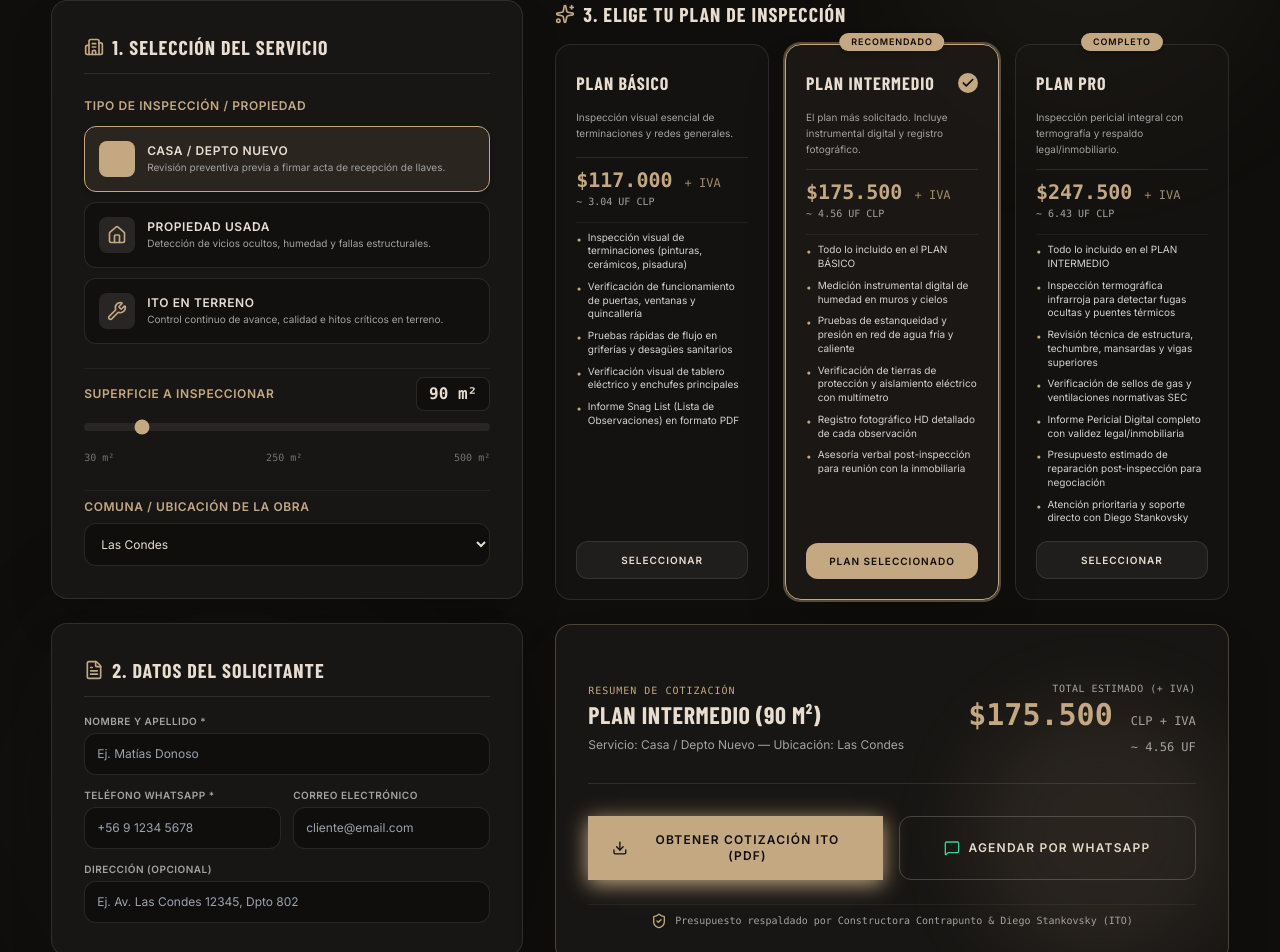
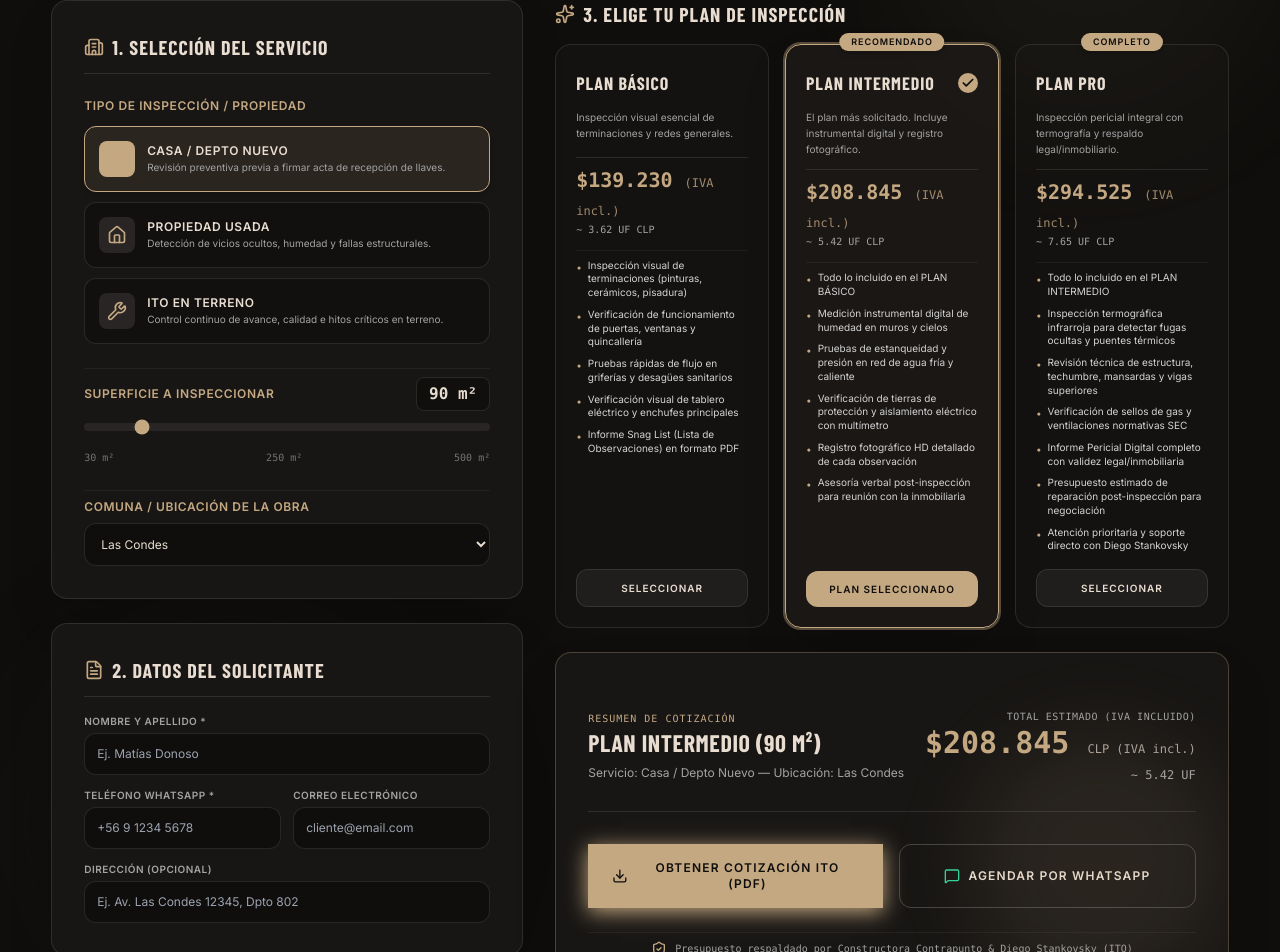
Before and after one commit to fernandomtorrest-maker/CONTRAPUNTO, a Next.js app in the folder contrapunto-web/: page /cotizador-ito in a window 1280 px wide. Shown: the part 356-1308 px from the top of the page. Built offline with nearby package versions, Linux system fonts and the light colour scheme; a web font is replaced by a local one.

Commit message:
feat: calcula el valor final con el 19% de IVA incluido en Cotizador ITO, PDF y WhatsApp

```diff
--- a/contrapunto-web/components/sections/CotizadorItoSection.tsx
+++ b/contrapunto-web/components/sections/CotizadorItoSection.tsx
@@ -277,23 +277,25 @@ export const CotizadorItoSection = () => {
   const [pdfGenerating, setPdfGenerating] = useState(false);
   const [errorMsg, setErrorMsg] = useState('');
 
-  // UF constante de referencia (ej. 38.500 CLP)
+  // UF constante de referencia (ej. 38.500 CLP) e IVA (19%)
   const UF_VALUE = 38500;
+  const IVA_FACTOR = 1.19;
 
   // Obtener el tipo de inspección actual
   const currentTypeObj = INSPECTION_TYPES.find(t => t.id === selectedType) || INSPECTION_TYPES[0];
 
-  // Cálculo de precio para cada plan estándar por m2 (Pre-entrega / Usada)
+  // Cálculo de precio para cada plan estándar por m2 con IVA (Pre-entrega / Usada)
   const calculatePlanPrice = (plan: Plan) => {
-    const rawPrice = m2 * plan.ratePerM2 * currentTypeObj.factor;
-    const finalPrice = Math.max(plan.minPrice, Math.round(rawPrice));
+    const rawPriceNet = m2 * plan.ratePerM2 * currentTypeObj.factor;
+    const baseNet = Math.max(plan.minPrice, Math.round(rawPriceNet));
+    const finalPrice = Math.round(baseNet * IVA_FACTOR);
     const ufPrice = finalPrice / UF_VALUE;
     return { finalPrice, ufPrice };
   };
 
   const selectedPlanObj = PLANS.find(p => p.id === selectedPlanId) || PLANS[1];
 
-  // Cálculos dinámicos según el tipo de servicio seleccionado
+  // Cálculos dinámicos según el tipo de servicio seleccionado (con IVA incluido)
   let currentPriceClp = 0;
   let currentPriceUf = 0;
   let currentFrecObj = ITO_FREQUENCIES[1];
@@ -303,10 +305,12 @@ export const CotizadorItoSection = () => {
     if (itoMode === 'frecuencia') {
       currentFrecObj = ITO_FREQUENCIES.find(f => f.id === selectedFrecId) || ITO_FREQUENCIES[1];
       const totalVisits = itoMonths * 4 * currentFrecObj.visitsPerWeek;
-      currentPriceClp = totalVisits * currentFrecObj.ratePerVisit;
+      const netTotal = totalVisits * currentFrecObj.ratePerVisit;
+      currentPriceClp = Math.round(netTotal * IVA_FACTOR);
       currentPriceUf = currentPriceClp / UF_VALUE;
     } else {
-      currentPriceClp = selectedHitosObjs.reduce((acc, h) => acc + h.price, 0);
+      const netTotal = selectedHitosObjs.reduce((acc, h) => acc + h.price, 0);
+      currentPriceClp = Math.round(netTotal * IVA_FACTOR);
       currentPriceUf = currentPriceClp / UF_VALUE;
     }
   } else {
@@ -461,11 +465,11 @@ export const CotizadorItoSection = () => {
       doc.setTextColor(217, 119, 6);
       doc.setFont('helvetica', 'bold');
       doc.setFontSize(11);
-      doc.text('TOTAL ESTIMADO INSPECCIÓN TÉCNICA (+ IVA):', 18, y + 9);
+      doc.text('TOTAL ESTIMADO INSPECCIÓN TÉCNICA (IVA INCLUIDO):', 18, y + 9);
 
       doc.setTextColor(255, 255, 255);
       doc.setFontSize(15);
-      doc.text(`$${currentPriceClp.toLocaleString('es-CL')} CLP + IVA`, 200, y + 10, { align: 'right' });
+      doc.text(`$${currentPriceClp.toLocaleString('es-CL')} CLP (IVA incl.)`, 200, y + 10, { align: 'right' });
 
       doc.setFontSize(8.5);
       doc.setFont('helvetica', 'normal');
@@ -526,7 +530,7 @@ export const CotizadorItoSection = () => {
     `📌 *Detalles:* \n` +
     `${whatsappDetails}\n` +
     `- Comuna: ${commune}\n` +
-    `- Valor Estimado: *$${currentPriceClp.toLocaleString('es-CL')} CLP + IVA* (${currentPriceUf.toFixed(2)} UF)\n\n` +
+    `- Valor Estimado: *$${currentPriceClp.toLocaleString('es-CL')} CLP (IVA Incluido)* (${currentPriceUf.toFixed(2)} UF)\n\n` +
     `👤 *Mis Datos:*\n` +
     `- Nombre: ${clientInfo.nombre || 'Sin indicar'}\n` +
     `- Teléfono: ${clientInfo.telefono || 'Sin indicar'}`
@@ -834,7 +838,7 @@ export const CotizadorItoSection = () => {
 
                           <div className="pt-2 border-t border-white/10">
                             <div className="text-xl font-mono font-bold text-sand">
-                              ${finalPrice.toLocaleString('es-CL')} <span className="text-xs font-normal text-sand/80">+ IVA</span>
+                              ${finalPrice.toLocaleString('es-CL')} <span className="text-xs font-normal text-sand/80">(IVA incl.)</span>
                             </div>
                             <div className="text-[10px] font-mono text-neutral-400">
                               ~ {ufPrice.toFixed(2)} UF CLP
@@ -881,7 +885,8 @@ export const CotizadorItoSection = () => {
                 <div className="grid grid-cols-1 md:grid-cols-3 gap-4">
                   {ITO_FREQUENCIES.map((frec) => {
                     const totalVisits = itoMonths * 4 * frec.visitsPerWeek;
-                    const totalPrice = totalVisits * frec.ratePerVisit;
+                    const totalPriceNet = totalVisits * frec.ratePerVisit;
+                    const totalPrice = Math.round(totalPriceNet * IVA_FACTOR);
                     const ufPrice = totalPrice / UF_VALUE;
                     const isSelected = selectedFrecId === frec.id;
 
@@ -920,14 +925,14 @@ export const CotizadorItoSection = () => {
 
                           <div className="pt-2 border-t border-white/10 space-y-1">
                             <div className="text-xl font-mono font-bold text-sand">
-                              ${totalPrice.toLocaleString('es-CL')} <span className="text-xs font-normal text-sand/80">+ IVA</span>
+                              ${totalPrice.toLocaleString('es-CL')} <span className="text-xs font-normal text-sand/80">(IVA incl.)</span>
                             </div>
                             <div className="text-[10px] font-mono text-neutral-400 flex justify-between">
                               <span>Total ({totalVisits} visitas):</span>
                               <span>~ {ufPrice.toFixed(2)} UF</span>
                             </div>
                             <div className="text-[10px] font-mono text-sand/80">
-                              ~ ${Math.round(totalPrice / itoMonths).toLocaleString('es-CL')} / mes + IVA
+                              ~ ${Math.round(totalPrice / itoMonths).toLocaleString('es-CL')} / mes (IVA incl.)
                             </div>
                           </div>
 
@@ -971,6 +976,7 @@ export const CotizadorItoSection = () => {
                 <div className="grid grid-cols-1 md:grid-cols-2 gap-4">
                   {ITO_HITOS.map((hito) => {
                     const isChecked = selectedHitos.includes(hito.id);
+                    const hitoPriceWithIva = Math.round(hito.price * IVA_FACTOR);
 
                     return (
                       <div
@@ -996,7 +1002,7 @@ export const CotizadorItoSection = () => {
                               </div>
                             </div>
                             <span className="font-mono text-sm font-bold text-sand shrink-0">
-                              ${hito.price.toLocaleString('es-CL')} <span className="text-[10px] font-normal text-sand/80">+ IVA</span>
+                              ${hitoPriceWithIva.toLocaleString('es-CL')} <span className="text-[10px] font-normal text-sand/80">(IVA incl.)</span>
                             </span>
                           </div>
 
@@ -1040,9 +1046,9 @@ export const CotizadorItoSection = () => {
                 </div>
 
                 <div className="text-left md:text-right">
-                  <span className="text-[10px] font-mono text-neutral-400 block uppercase tracking-wider">Total Estimado (+ IVA)</span>
+                  <span className="text-[10px] font-mono text-neutral-400 block uppercase tracking-wider">Total Estimado (IVA Incluido)</span>
                   <div className="text-3xl font-mono font-bold text-sand">
-                    ${currentPriceClp.toLocaleString('es-CL')} <span className="text-xs font-normal text-cream/70">CLP + IVA</span>
+                    ${currentPriceClp.toLocaleString('es-CL')} <span className="text-xs font-normal text-cream/70">CLP (IVA incl.)</span>
                   </div>
                   <span className="text-xs font-mono text-neutral-400">
                     ~ {currentPriceUf.toFixed(2)} UF
```
